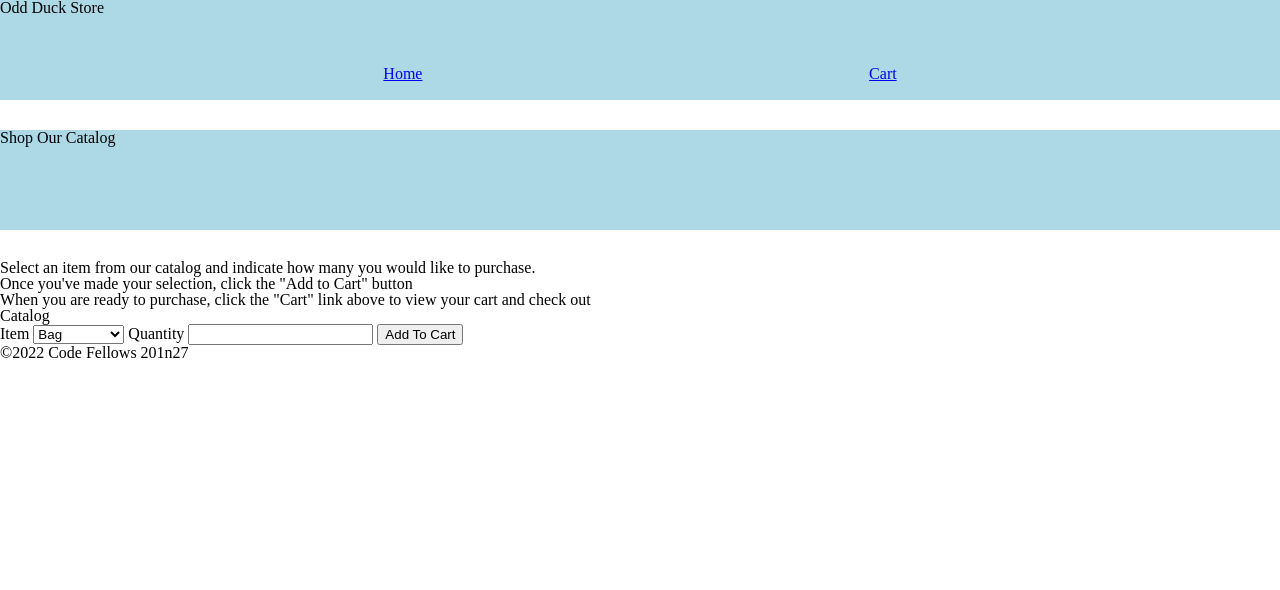
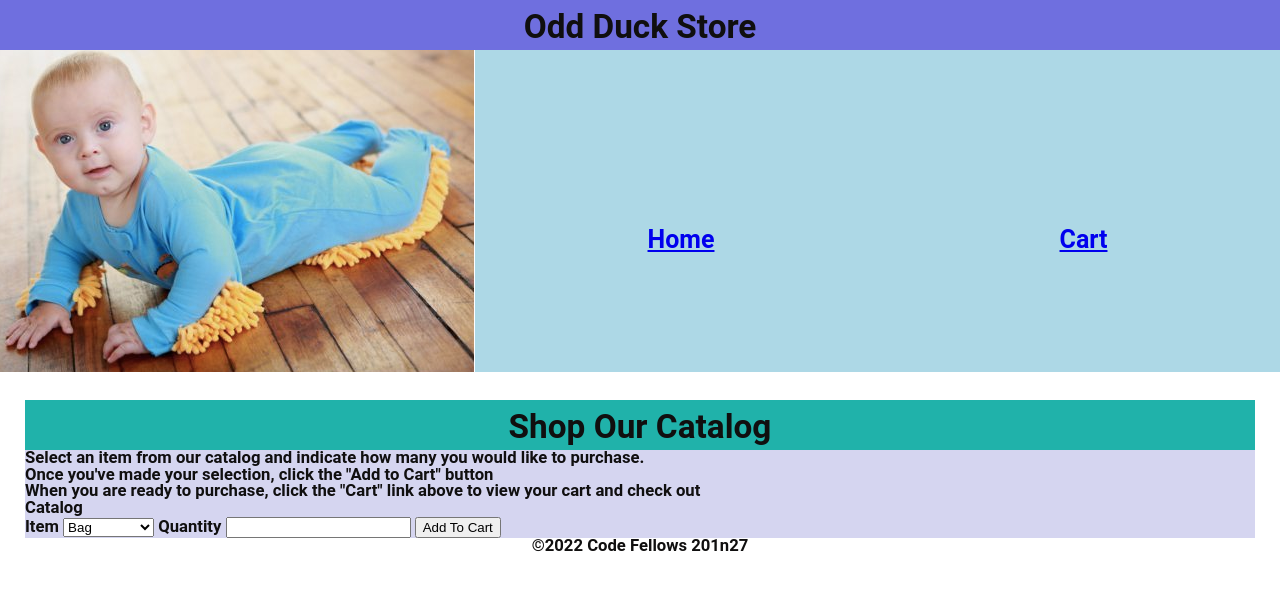
Before and after one commit to marioa7770/oddduckcart, a plain HTML site: page index.html in a window 1280 px wide. Drawn offline with Linux system fonts and the light colour scheme.

Commit message:
CSS styles

```diff
--- a/css/style.css
+++ b/css/style.css
@@ -1,22 +1,66 @@
 /* TODO: Make it awesome */
 
-header {
-  background-color: lightblue;
-  height: 100px;
-  margin-bottom: 30px;
+html {
+  font-size: 25pt;
+  color: rgb(16, 15, 15);
+  font-family: 'Roboto', sans-serif;
+  font-weight: bold;
+
+}
+
+h1{
+  background-color: rgb(111, 111, 223);
+  text-align: center;
+  height: 30px;
+  padding: 10px;
+}
+
+h1:last-child{
+  background-color: lightseagreen;
+  margin-left: 25px;
+  margin-right: 25px;
 }
 
 nav {
-  width: 960px;
-  margin: auto;
+
+  background: url(/assets/sweep.png) no-repeat;
+  height: 350px;
+  font-size: .75em;
 }
 
+
 nav ul {
+  background-color: lightblue;
   display: flex;
   justify-content: space-around;
-  border: 20px;
+  align-items: flex-end;
+  margin-left:475px;
+  padding-bottom: 120px;
+  padding-top: 127px;
+
+
 }
 
 nav ul li {
   margin-top: 50px;
 }
+
+
+.copy {
+  background-color: rgb(213, 213, 240);
+  font-size: .50em;
+  margin-left: 25px;
+  margin-right: 25px;
+}
+
+
+input:hover{
+  background-color: #008080;
+  transition-delay: 350ms;
+}
+
+
+footer{
+  font-size: .5em;
+  text-align: center;
+}
--- a/js/catalog.js
+++ b/js/catalog.js
@@ -1,6 +1,6 @@
 /* global Product, Cart */
 
-'use strict';
+"use strict";
 
 // Set up an empty cart for use on this page.
 const cart = new Cart([]);
@@ -8,18 +8,15 @@ const cart = new Cart([]);
 // On screen load, we call this method to put all of the busmall options
 // (the things in the Product.allProducts array) into the drop down list.
 function populateForm() {
-
   //TODO: Add an <option> tag inside the form's select for each product
-  const selectElement = document.getElementById('items');
+  const selectElement = document.getElementById("items");
   for (let i in Product.allProducts) {
-    let opt = document.createElement('option') //catalog is the name of the form
+    let opt = document.createElement("option"); //catalog is the name of the form
     //console.log(Product.allProducts[i].name);
     opt.items = Product.allProducts[i].name; //Product is the name of the new items in the function
     opt.innerHTML = Product.allProducts[i].name;
     selectElement.appendChild(opt);
-
   }
-
 }
 
 // When someone submits the form, we need to add the selected item to the cart
@@ -33,52 +30,46 @@ function handleSubmit(event) {
   addSelectedItemToCart();
   cart.saveToLocalStorage();
   updateCounter();
+  // TODO: suss out the item picked from the select list
   updateCartPreview();
-
 }
 
 // TODO: Add the selected item and quantity to the cart
+// TODO: get the quantity
 function addSelectedItemToCart() {
-    let item = document.getElementById("items").value
-    let quantity = document.getElementById ("quantity").value
-    cart.addItem(item,quantity)
-
+  let item = document.getElementById("items").value;
+  let quantity = document.getElementById("quantity").value;
+  // TODO: using those, add one item to the Cart
+  cart.addItem(item, quantity);
 }
-  // TODO: suss out the item picked from the select list
-  // TODO: get the quantity
-  // TODO: using those, add one item to the Cart
-
 
 // TODO: Update the cart count in the header nav with the number of items in the Cart
 function updateCounter() {
- document.getElementById('itemCount').textContent = `${cart.items.length}`;
- for (let i = 0; i < cart.items.length; i++){
-  let items= cart.items[i]
-  console.log (items)
+  let emptyCart = [];
+  let sum = 0;
+  document.getElementById("itemCount").textContent = `${cart.items.length}`;
+  for (let i = 0; i < cart.items.length; i++) {
+    let items = cart.items[i];
+    sum += emptyCart;
+    console.log(items);
   }
-//  itemCount.innerText = cart.items.length;
-//  let totalItems = 0;
-//  for (let i = 0; i < items.length; i++){
-//   totalItems +=(cart[i].items.length);
-//  }
-// return totalItems;
 
 }
 
 // TODO: As you add items into the cart, show them (item & quantity) in the cart preview div
 function updateCartPreview() {
   let product = null;
-     let cartContents = document.getElementById ('cartContents');
-     let item = document.getElementById ('items').value;
-     for (let i = 0; i < Product.allProducts.length; i++){
-      if (Product.allProducts[i].name == item){
+  let cartContents = document.getElementById("cartContents");
+  let item = document.getElementById("items").value;
+  for (let i = 0; i < Product.allProducts.length; i++) {
+    if (Product.allProducts[i].name == item) {
       product = Product.allProducts[i];
     }
   }
-    let productImg = document.createElement('img');
+  let productImg = document.createElement("img");
   productImg.src = product.filePath;
   cartContents.appendChild(productImg);
-    console.log (cartContents);
+  console.log(cartContents);
   // TODO: Get the item and quantity from the form
   // TODO: Add a new element to the cartContents div with that information
 }
@@ -86,8 +77,8 @@ function updateCartPreview() {
 // Set up the "submit" event listener on the form.
 // This is the trigger for the app. When a user "submits" the form, it will
 // Call that handleSubmit method above and kick off the whole process
-const catalogForm = document.getElementById('catalog');
-catalogForm.addEventListener('submit', handleSubmit);
+const catalogForm = document.getElementById("catalog");
+catalogForm.addEventListener("submit", handleSubmit);
 
 // Before anything else of value can happen, we need to fill in the select
 // drop down list in the form.
```
Also changed, not shown: js/app.js (+29 -31 lines), js/cart.js (+19 -22 lines). Lines whose indentation alone changed are shown as unchanged.
